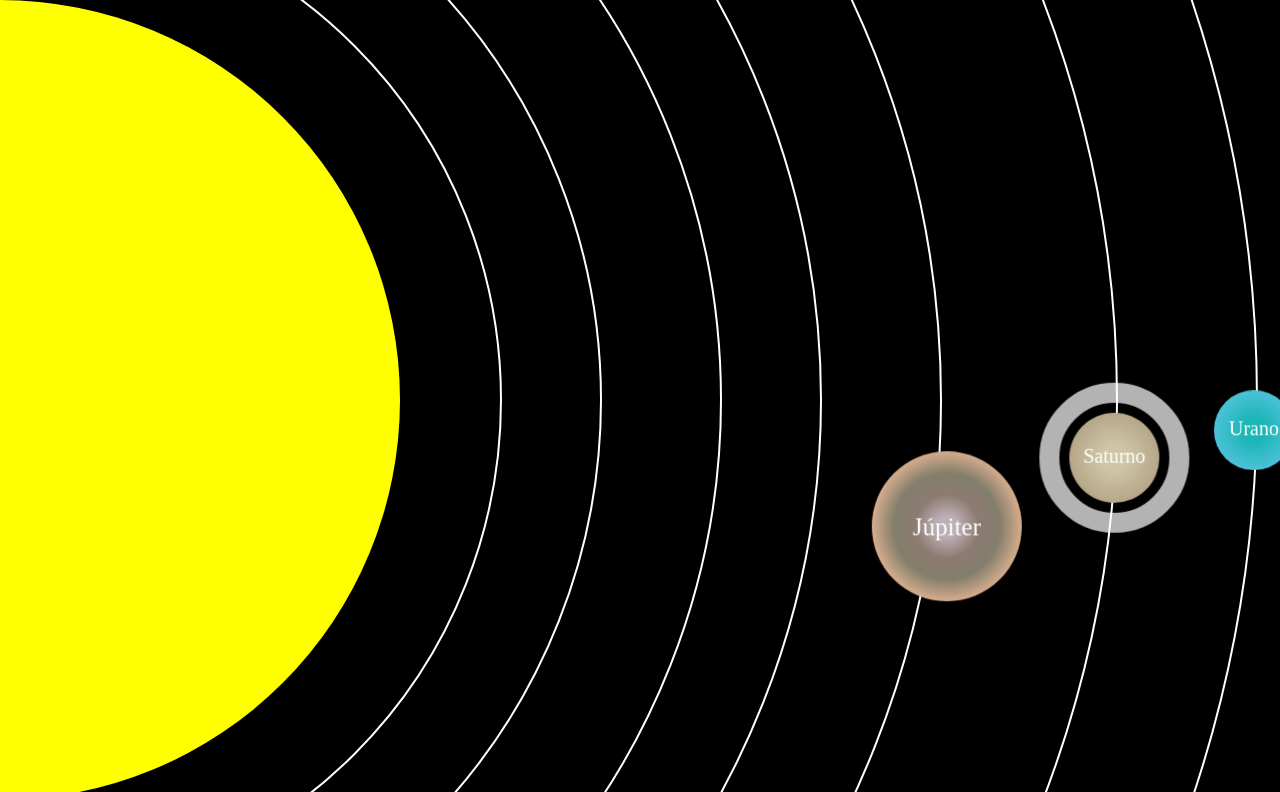
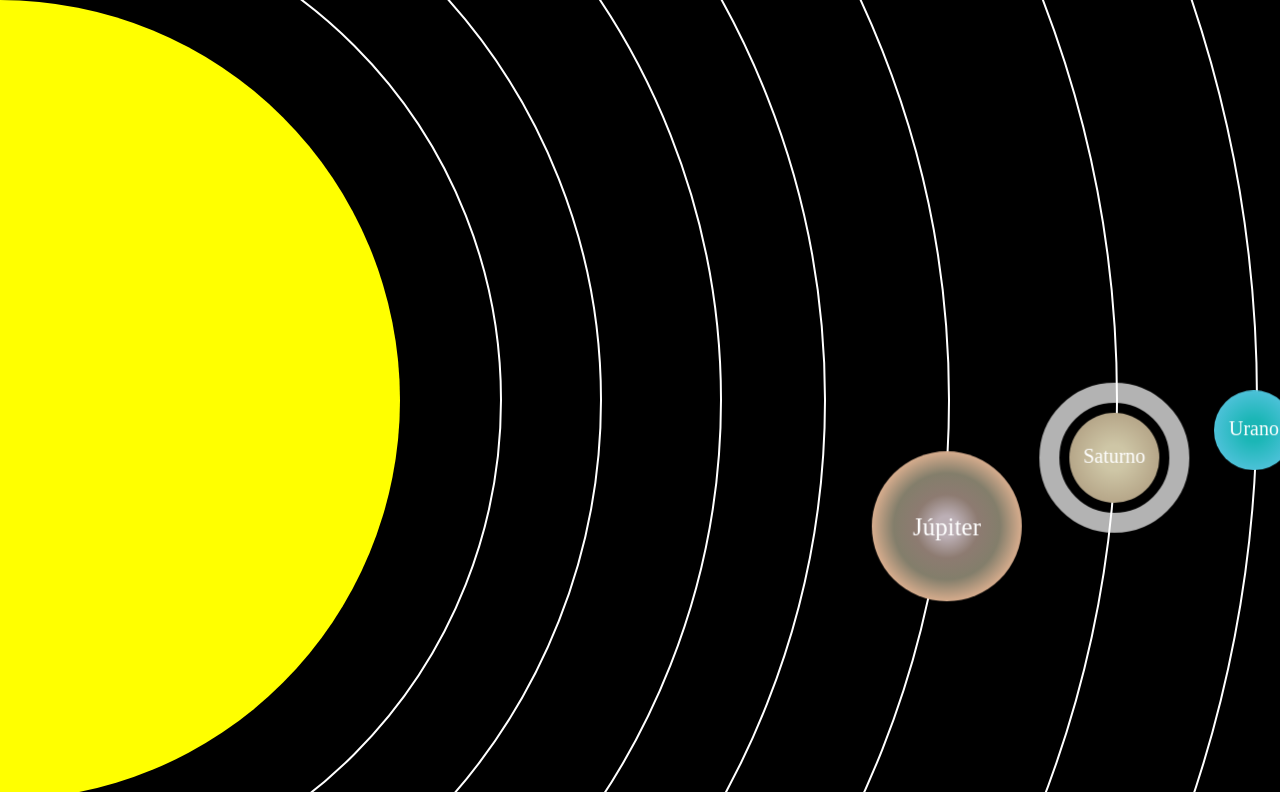
Before and after one commit to sr754/ejercicios-html-css-js, a plain HTML site: page CSS/ej09/index.html in a window 1280 px wide. Shown: the top 792 px of the page. Drawn offline with Linux system fonts and the light colour scheme.

Commit message:
Órbita corregida

```diff
--- a/CSS/ej09/style.css
+++ b/CSS/ej09/style.css
@@ -222,8 +222,8 @@ html {
     position: absolute;
     top: 50%;
     transform: translate(-50%, -50%);
-    width: 205vh;
-    height: 205vh;
+    width: 206vh;
+    height: 206vh;
     border: 2px solid white;
     border-radius: 50%;
 
@@ -253,8 +253,8 @@ html {
     position: absolute;
     top: 50%;
     transform: translate(-50%, -50%);
-    width: 235vh;
-    height: 235vh;
+    width: 237vh;
+    height: 237vh;
     border: 2px solid white;
     border-radius: 50%;
 
```
